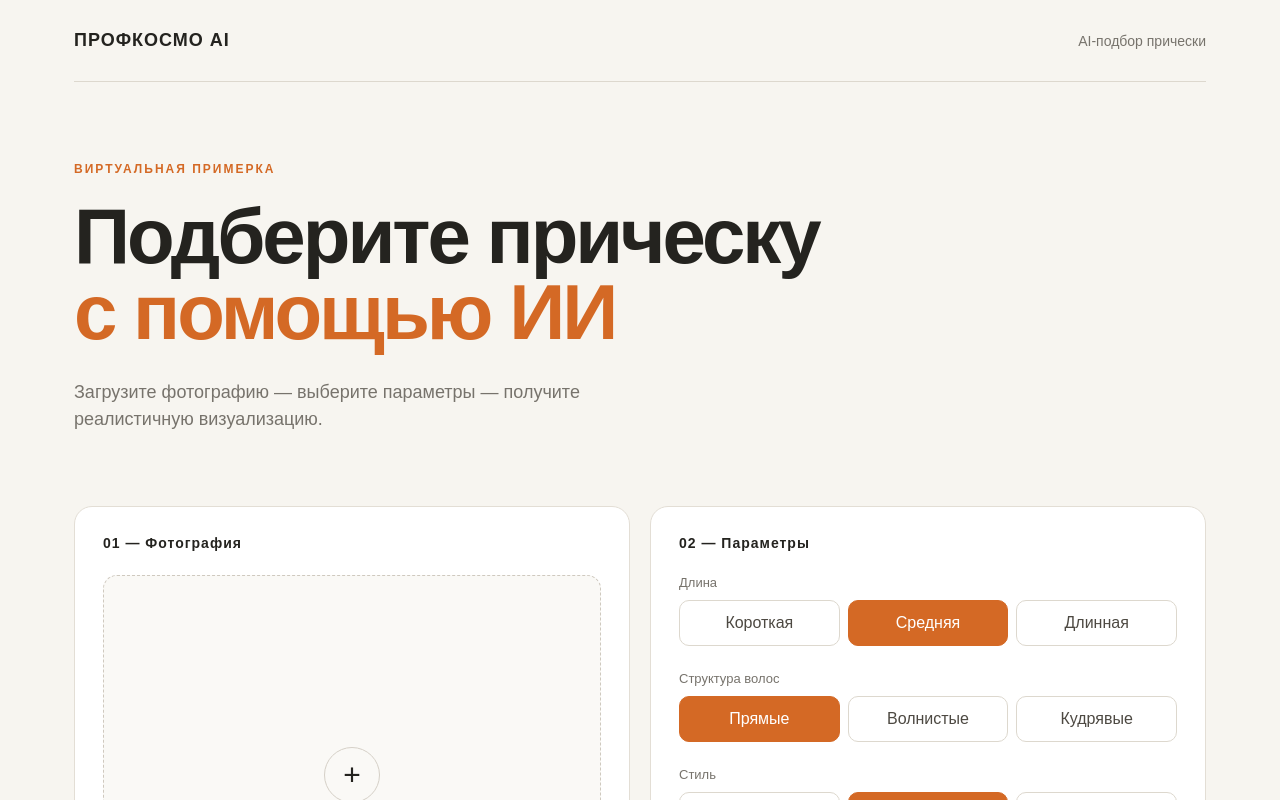
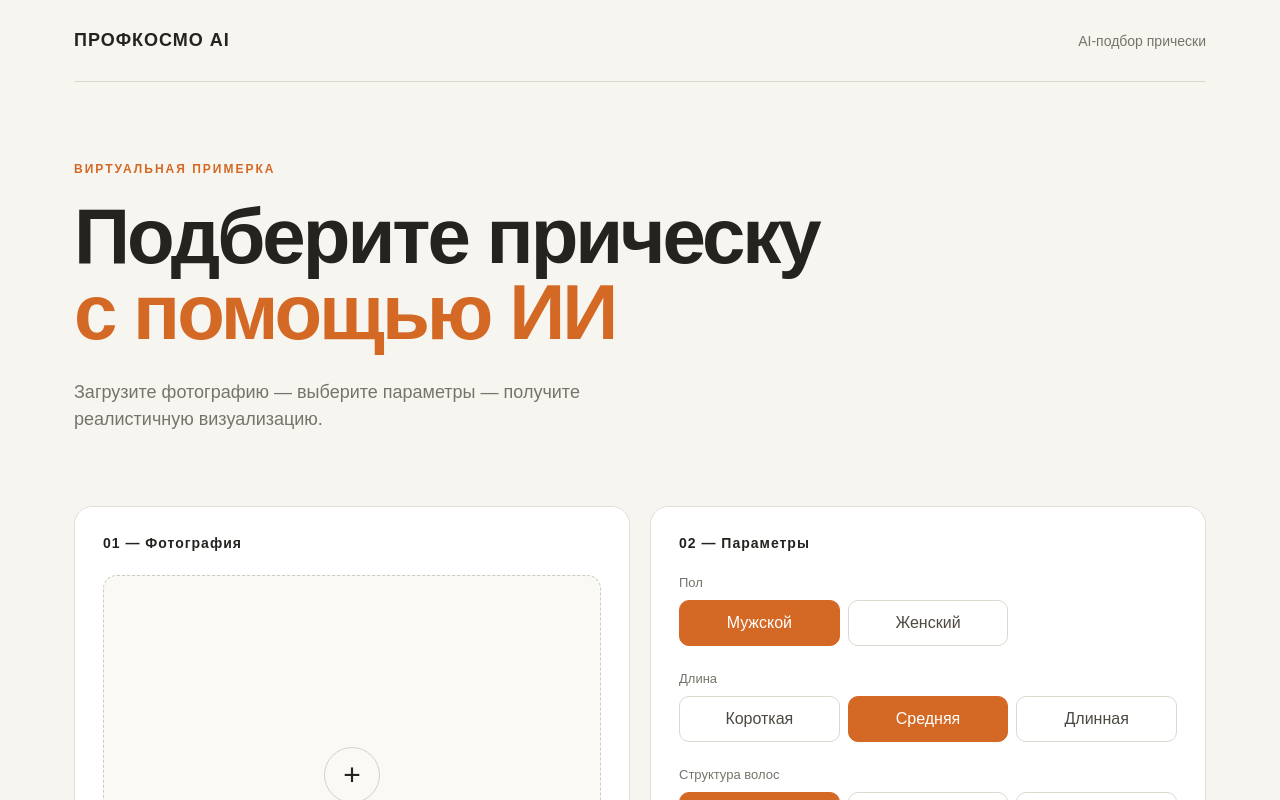
Before and after one commit to bibobba/profcosmo-ai, a Next.js app: page / in a window 1280 px wide. Shown: the top 800 px of the page. Built offline with nearby package versions, Linux system fonts and the light colour scheme.

Commit message:
Add gender options to the form

```diff
--- a/app/page.tsx
+++ b/app/page.tsx
@@ -3,6 +3,10 @@
 import { useState } from "react";
 
 const options = {
+  gender: [
+    ["male", "Мужской"],
+    ["female", "Женский"],
+  ],
   length: [
     ["short", "Короткая"],
     ["medium", "Средняя"],
@@ -24,9 +28,12 @@ export default function Home() {
   const [file, setFile] = useState<File | null>(null);
   const [preview, setPreview] = useState("");
   const [result, setResult] = useState("");
+
+  const [gender, setGender] = useState("male");
   const [length, setLength] = useState("medium");
   const [structure, setStructure] = useState("straight");
   const [style, setStyle] = useState("modern");
+
   const [loading, setLoading] = useState(false);
   const [error, setError] = useState("");
 
@@ -61,6 +68,7 @@ export default function Home() {
       const formData = new FormData();
 
       formData.append("image", file);
+      formData.append("gender", gender);
       formData.append("length", length);
       formData.append("structure", structure);
       formData.append("style", style);
@@ -117,8 +125,12 @@ export default function Home() {
             onDragOver={(e) => e.preventDefault()}
             onDrop={(e) => {
               e.preventDefault();
+
               const dropped = e.dataTransfer.files[0];
-              if (dropped) handleFile(dropped);
+
+              if (dropped) {
+                handleFile(dropped);
+              }
             }}
           >
             {preview ? (
@@ -136,7 +148,10 @@ export default function Home() {
               accept="image/jpeg,image/png,image/webp"
               onChange={(e) => {
                 const selected = e.target.files?.[0];
-                if (selected) handleFile(selected);
+
+                if (selected) {
+                  handleFile(selected);
+                }
               }}
             />
           </label>
@@ -144,6 +159,13 @@ export default function Home() {
 
         <div className="card">
           <h2>02 — Параметры</h2>
+
+          <Group
+            title="Пол"
+            options={options.gender}
+            value={gender}
+            setValue={setGender}
+          />
 
           <Group
             title="Длина"
@@ -187,7 +209,9 @@ export default function Home() {
           {loading ? (
             <div className="loading">
               <div className="spinner" />
+
               <h3>Создаём вашу визуализацию</h3>
+
               <p>AI подбирает новую прическу...</p>
             </div>
           ) : (
```
